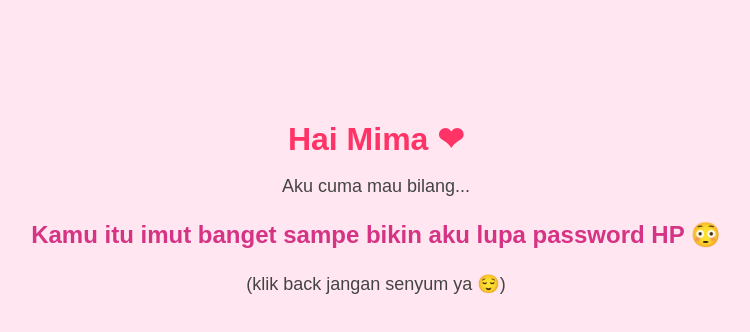
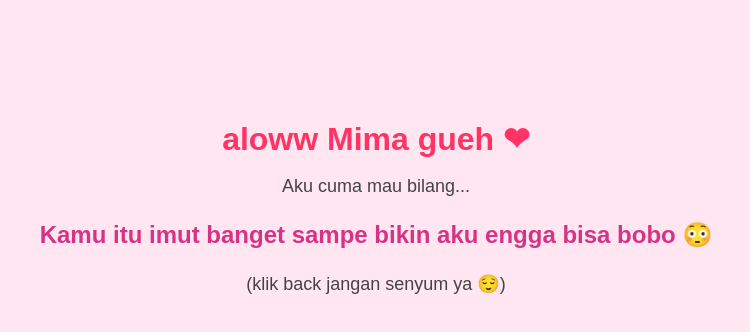
Before and after one commit to randyrandyperanginangin-blip/cius, a plain HTML site: page index.html in a window 1280 px wide. Shown: the whole page, without its empty margins (264-1014 px from the left). Drawn offline with Linux system fonts and the light colour scheme.

Commit message:
Update index.html

```diff
--- a/index.html
+++ b/index.html
@@ -29,9 +29,9 @@
     </style>
 </head>
 <body>
-    <h2>Hai Mima ❤</h2>
+    <h2>aloww Mima gueh ❤</h2>
     <p>Aku cuma mau bilang...</p>
-    <h3>Kamu itu imut banget sampe bikin aku lupa password HP 😳</h3>
+    <h3>Kamu itu imut banget sampe bikin aku engga bisa bobo 😳</h3>
     <p>(klik back jangan senyum ya 😌)</p>
 </body>
 </html>
```
